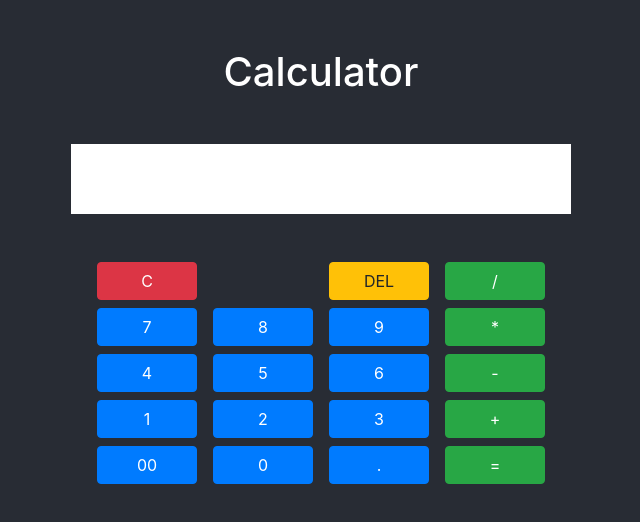
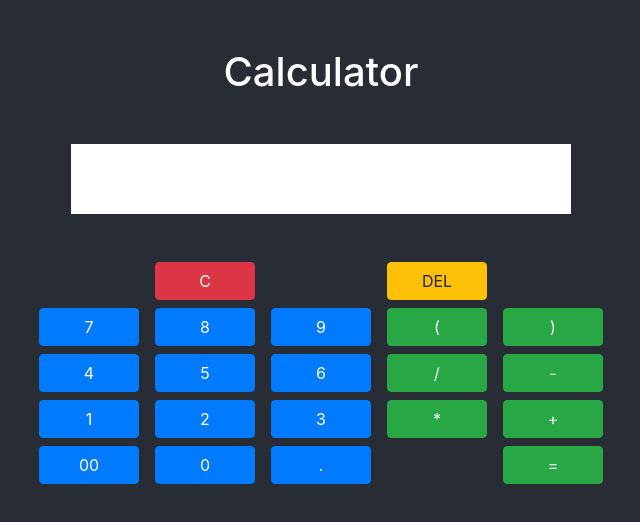
Before and after one commit to Tinkercademy/reactclass-calculator-demo, a React (Create React App) app: page / in a window 1280 px wide. Shown: the top 522 px of the page, without its empty margins (319-959 px from the left). Built offline with nearby package versions, Linux system fonts and the light colour scheme.

Commit message:
Adding parentheses

```diff
--- a/src/App.js
+++ b/src/App.js
@@ -56,30 +56,33 @@ class App extends Component {
             <input type="button" onClick={this.clearScreen} className="btn btn-danger mx-2" value ="C"/>
             <input type="button" className="btn btn-primary mx-2 invisible"/>
             <input type="button" onClick={this.deleteValue} className="btn btn-warning mx-2" value ="DEL"/>
-            <input type="button" onClick={this.inputValue} className="btn btn-success mx-2" value ="/"/>
           </div>
           <div className="d-flex justify-content-center mt-2">
             <input type="button" onClick={this.inputValue} className="btn btn-primary mx-2" value ="7"/>
             <input type="button" onClick={this.inputValue} className="btn btn-primary mx-2" value ="8"/>
             <input type="button" onClick={this.inputValue} className="btn btn-primary mx-2" value ="9"/>
-            <input type="button" onClick={this.inputValue} className="btn btn-success mx-2" value ="*"/>
+            <input type="button" onClick={this.inputValue} className="btn btn-success mx-2" value ="("/>
+            <input type="button" onClick={this.inputValue} className="btn btn-success mx-2" value =")"/>
           </div>
           <div className="d-flex justify-content-center mt-2">
             <input type="button" onClick={this.inputValue} className="btn btn-primary mx-2" value ="4"/>
             <input type="button" onClick={this.inputValue} className="btn btn-primary mx-2" value ="5"/>
             <input type="button" onClick={this.inputValue} className="btn btn-primary mx-2" value ="6"/>
+            <input type="button" onClick={this.inputValue} className="btn btn-success mx-2" value ="/"/>
             <input type="button" onClick={this.inputValue} className="btn btn-success mx-2" value ="-"/>
           </div>
           <div className="d-flex justify-content-center mt-2">
             <input type="button" onClick={this.inputValue} className="btn btn-primary mx-2" value ="1"/>
             <input type="button" onClick={this.inputValue} className="btn btn-primary mx-2" value ="2"/>
             <input type="button" onClick={this.inputValue} className="btn btn-primary mx-2" value ="3"/>
+            <input type="button" onClick={this.inputValue} className="btn btn-success mx-2" value ="*"/>
             <input type="button" onClick={this.inputValue} className="btn btn-success mx-2" value ="+"/>
           </div>
           <div className="d-flex justify-content-center mt-2">
             <input type="button" onClick={this.inputValue} className="btn btn-primary mx-2" value ="00"/>
             <input type="button" onClick={this.inputValue} className="btn btn-primary mx-2" value ="0"/>
             <input type="button" onClick={this.inputValue} className="btn btn-primary mx-2" value ="."/>
+            <input type="button" className="btn btn-primary mx-2 invisible"/>
             <input type="button" onClick={this.calcValue} className="btn btn-success mx-2" value ="="/>
           </div>
       </div>
```
